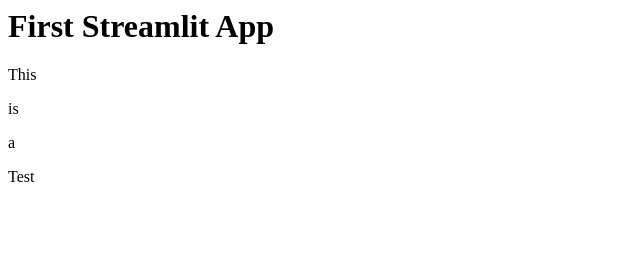
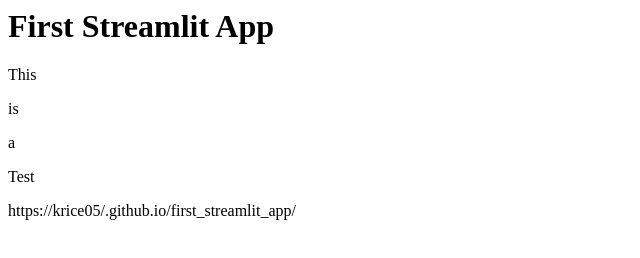
Before and after one commit to krice05/first_streamlit_app, a plain HTML site: page index.html in a window 1280 px wide. Shown: the whole page, without its empty margins (0-640 px from the left). Drawn offline with Linux system fonts and the light colour scheme.

Commit message:
Update index.html
adding url

```diff
--- a/index.html
+++ b/index.html
@@ -10,5 +10,6 @@
     <p>is</p>
     <p>a</p>
     <p>Test</p>
+    <p>https://krice05/.github.io/first_streamlit_app/</p>
 </body>
 </html>
```
